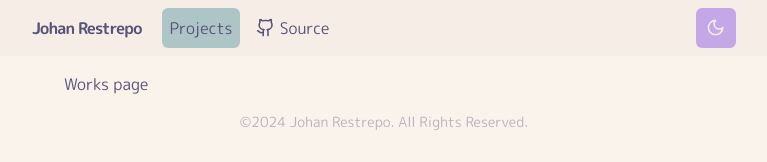
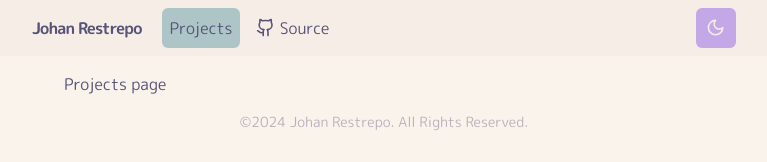
Before and after one commit to JohanRestrepo19/portfolio, a Next.js app: page /projects in a window 1280 px wide. Shown: the top 162 px of the page, without its empty margins (256-1023 px from the left). Built offline with nearby package versions, Linux system fonts and the light colour scheme.

Commit message:
chore: finish pending todo.

```diff
--- a/src/app/globals.css
+++ b/src/app/globals.css
@@ -7,11 +7,9 @@
     --background: 32 57% 95%; /* base */
     --foreground: 248 19% 40%; /* text */
 
-    /*TODO: To define*/
     --card: 0 0% 100%;
     --card-foreground: 20 14.3% 4.1%;
 
-    /*TODO: To define*/
     --popover: 0 0% 100%;
     --popover-foreground: 20 14.3% 4.1%;
 
@@ -30,7 +28,6 @@
     --destructive: 3 53% 67%; /* rose */
     --destructive-foreground: 25 35% 93%; /* highlight low */
 
-    /*TODO: To define*/
     --border: 20 5.9% 90%;
     --input: 20 5.9% 90%;
     --ring: 20 14.3% 4.1%;
@@ -42,11 +39,9 @@
     --background: 249 22% 12%; /* base */
     --foreground: 245 50% 91%; /* text */
 
-    /*TODO: To define*/
     --card: 20 14.3% 4.1%;
     --card-foreground: 60 9.1% 97.8%;
 
-    /*TODO: To define*/
     --popover: 20 14.3% 4.1%;
     --popover-foreground: 60 9.1% 97.8%;
 
@@ -65,7 +60,6 @@
     --destructive: 343 76% 68%; /* love  highlight low */
     --destructive-foreground: 244 18% 15%; /* highlight low */
 
-    /*TODO: To define*/
     --border: 12 6.5% 15.1%;
     --input: 12 6.5% 15.1%;
     --ring: 24 5.7% 82.9%;
--- a/src/app/projects/page.tsx
+++ b/src/app/projects/page.tsx
@@ -3,7 +3,7 @@ import Container from '@/components/Container';
 export default function Works() {
   return (
     <Container>
-      <h1>Works page</h1>
+      <h1>Projects page</h1>
     </Container>
   );
 }
--- a/src/components/Navbar.tsx
+++ b/src/components/Navbar.tsx
@@ -52,7 +52,6 @@ export const Navbar = ({ ...props }: Props) => {
           <h1>
             <NextLink href="/">
               <span className="font-bold tracking-tighter">
-                {/*TODO: icon*/}
                 Johan Restrepo
               </span>
             </NextLink>
@@ -63,9 +62,8 @@ export const Navbar = ({ ...props }: Props) => {
         <div className="hidden w-auto min-w-96 gap-2 md:flex md:flex-grow md:items-center">
           <LinkItem href="/projects">Projects</LinkItem>
 
-          {/* TODO: change link to source repo */}
           <LinkItem
-            href="https://github.com/JohanRestrepo19"
+            href="https://github.com/JohanRestrepo19/portfolio"
             className="inline-flex items-center gap-1"
           >
             <Github size={'1.2rem'} />
@@ -88,8 +86,7 @@ export const Navbar = ({ ...props }: Props) => {
                   <DropdownMenuItem>Projects</DropdownMenuItem>
                 </NextLink>
 
-                {/* TODO: change link to source repo */}
-                <NextLink href="https://github.com/JohanRestrepo19">
+                <NextLink href="https://github.com/JohanRestrepo19/portfolio">
                   <DropdownMenuItem>Source</DropdownMenuItem>
                 </NextLink>
               </DropdownMenuContent>
```
